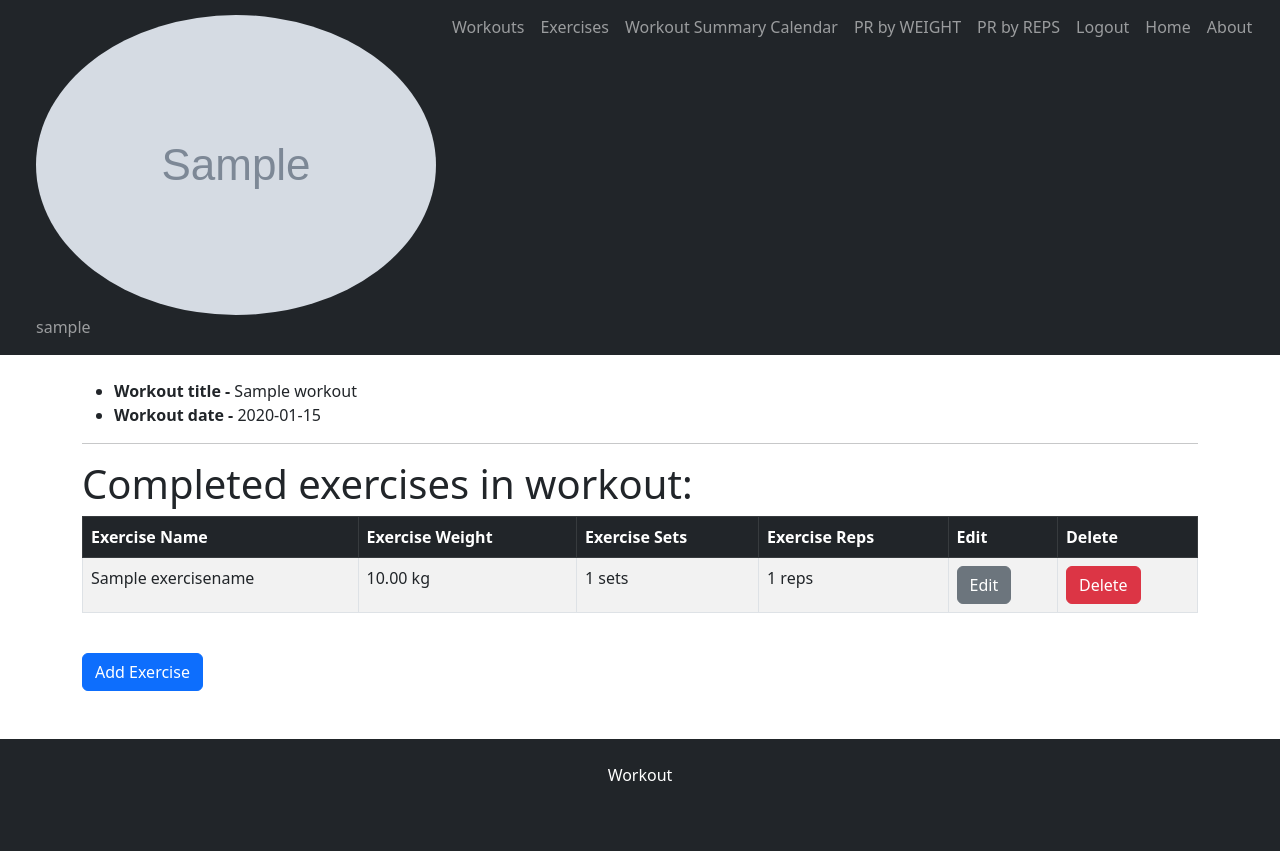
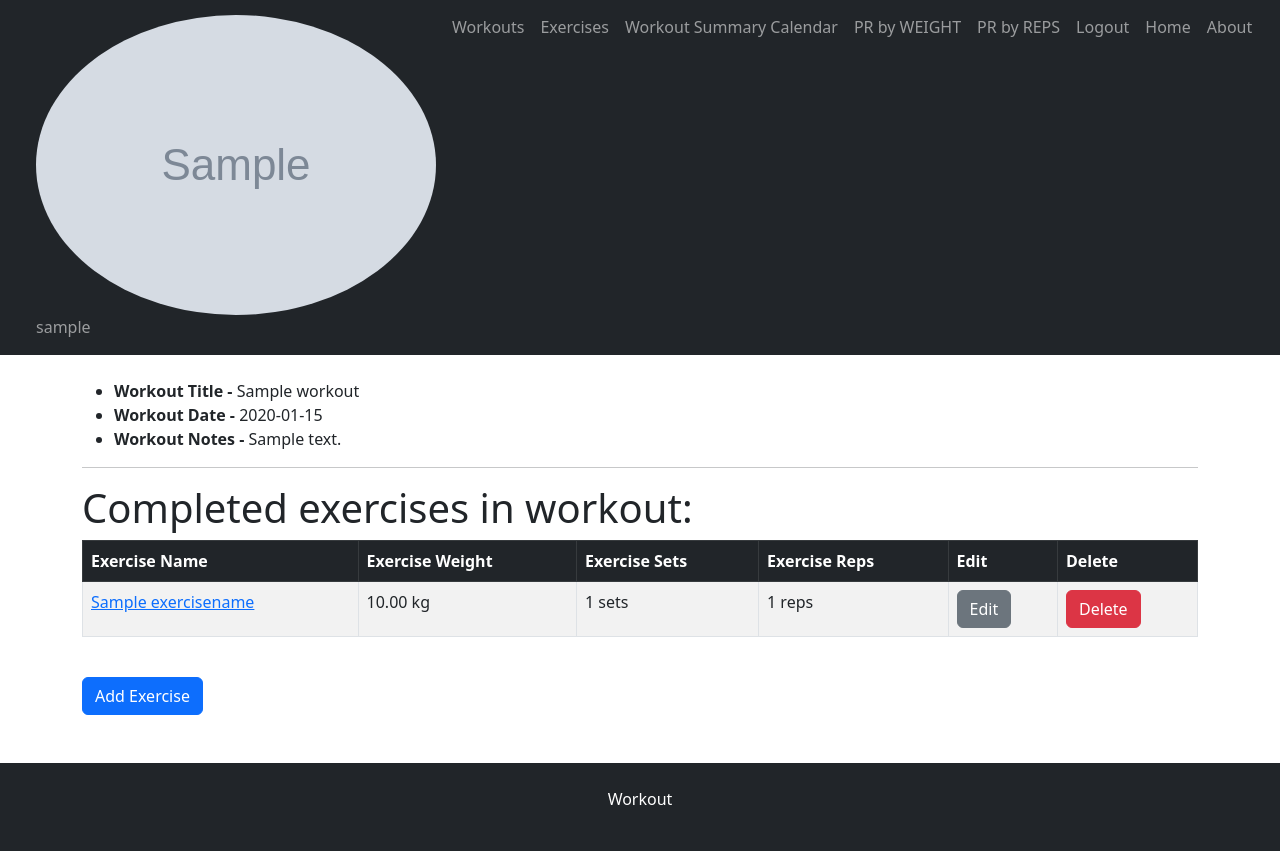
Before and after one commit to TomaDovydene/Workout_Journal.py, a Django app: page /journal/workouts/1/ in a window 1280 px wide. Shown: the part 201-1052 px from the top of the page. Before the commit the page ends 982 px from the top, so only its background shows below. Run offline with Django 4.2, Linux system fonts and the light colour scheme; a user stored in the database is signed in; tables that the repository leaves empty hold one stand-in row (values such as "Sample post"); grey boxes marked "Sample" are stand-in pictures.

Commit message:
2023-06-08 16:00 notes workoute

```diff
--- a/mysite/journal/forms.py
+++ b/mysite/journal/forms.py
@@ -21,8 +21,7 @@ class ProfileUpdateForm(forms.ModelForm):
 class WorkoutForm(forms.ModelForm):
     class Meta:
         model = Workout
-        fields = ['title', 'date']
-
+        fields = ['title', 'date', 'notes']
         widgets = {
             'date': forms.DateInput(attrs={'type': 'date'}),
         }
--- a/mysite/journal/models.py
+++ b/mysite/journal/models.py
@@ -51,6 +51,7 @@ class Workout(models.Model):
     athlete = models.ForeignKey(to=settings.AUTH_USER_MODEL, on_delete=models.CASCADE, null=True, blank=True)
     title = models.CharField(verbose_name="Title", max_length=100)
     date = models.DateField(verbose_name="Date", null=True, blank=True)
+    notes = models.TextField(verbose_name="Notes", null=True, blank=True)
 
     def get_absolute_url(self):
         return reverse('workout', args=[str(self.id)])
--- a/mysite/journal/templates/workout.html
+++ b/mysite/journal/templates/workout.html
@@ -7,8 +7,9 @@
 
     <div>
 <ul>
-   <li><strong>Workout title - </strong>{{ workout.title }}</li>
-   <li><strong>Workout date - </strong>{{ workout.date|date:'Y-m-d' }}</li>
+   <li><strong>Workout Title - </strong>{{ workout.title }}</li>
+   <li><strong>Workout Date - </strong>{{ workout.date|date:'Y-m-d' }}</li>
+   <li><strong>Workout Notes - </strong>{{ workout.notes }}</li>
 </ul>
     <hr>
 <h1>Completed exercises in workout:</h1>
@@ -26,7 +27,9 @@
   <tbody>
     {% for exercise in workout.exercises.all %}
       <tr>
-        <td>{{ exercise.get_name }}</td>
+        <td>
+        <a href="{% url 'exercise_workouts' exercise.exercise_name.id %}">{{ exercise.get_name }}</a>
+      </td>
         <td>{{ exercise.weight|stringformat:".2f"  }} kg</td>
         <td>{{ exercise.set }} sets</td>
         <td>{{ exercise.rep }} reps</td>
--- a/mysite/journal/templates/workouts.html
+++ b/mysite/journal/templates/workouts.html
@@ -28,6 +28,7 @@
     <tr>
         <th class="sortable" data-column="title">Workout Title<span class="sort-icon"></span></th>
         <th class="sortable" data-column="date">Workout Date<span class="sort-icon"></span></th>
+        <td>Notes</td>
         <th>Edit</th>
         <th>Delete</th>
     </tr>
@@ -37,6 +38,7 @@
     <tr>
         <td><a href="{% url 'workout' workout.id %}">{{ workout.title }}</a></td>
         <td>{{ workout.date|date:'Y-m-d' }}</td>
+        <td>{{ workout.notes }}</td>
         <td><a href="{% url 'edit_workout' workout.id %}" class="btn btn-secondary">Edit</a></td>
         <td><a href="{% url 'delete_workout' workout.id %}" class="btn btn-danger">Delete</a></td>
     </tr>
```
